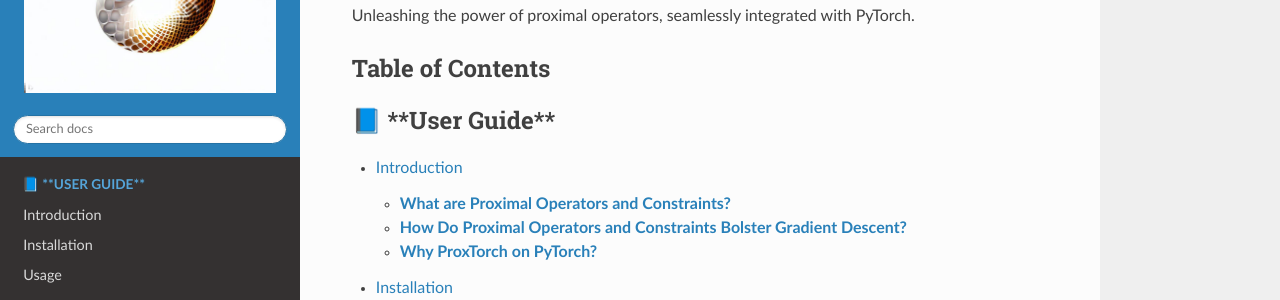
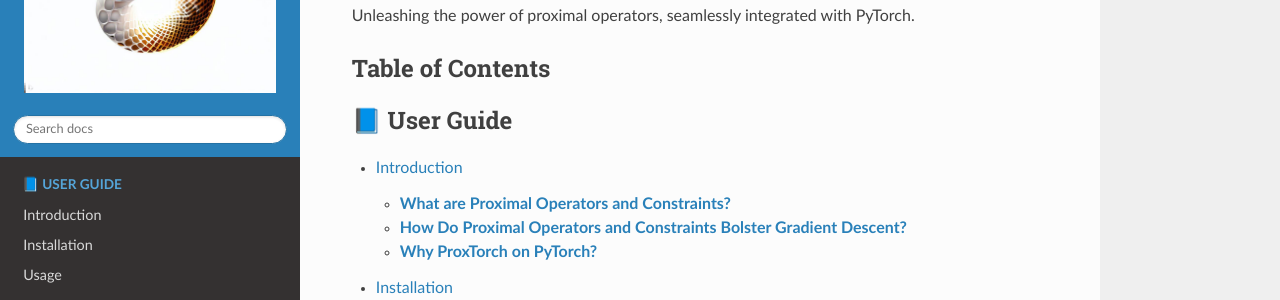
Before and after one commit to jameschapman19/proxtorch, a Sphinx documentation site: the page built from docs/source/index.rst, in a window 1280 px wide and 1081 px high. Shown: the part 212-512 px from the top of the window. Built offline with Sphinx 7.4.7 and the Read the Docs theme 2.0.0, drawn with Linux system fonts in a browser that asks for light colours; pages that are not in the unit, such as notebooks, are missing from menus.

Commit message:
First commit

```diff
--- a/docs/source/index.rst
+++ b/docs/source/index.rst
@@ -12,7 +12,7 @@
 
 .. toctree::
    :maxdepth: 2
-   :caption: 📘 **User Guide**
+   :caption: 📘 User Guide
 
    introduction
    installation
@@ -21,21 +21,21 @@
 
 .. toctree::
    :maxdepth: 2
-   :caption: 📚 **Tutorials**
+   :caption: 📚 Tutorials
 
    auto_examples/index
 
 
 .. toctree::
    :maxdepth: 1
-   :caption: 📖 **API Reference**
+   :caption: 📖 API Reference
 
    api_reference
 
 
 .. toctree::
    :maxdepth: 2
-   :caption: 📝 **Contributing**
+   :caption: 📝 Contributing
 
    developer_info/contribute
    developer_info/license
```
